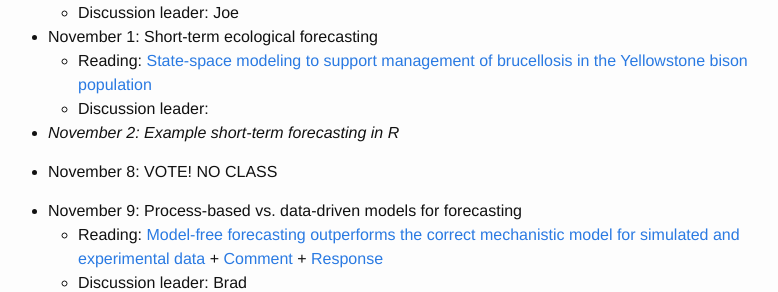
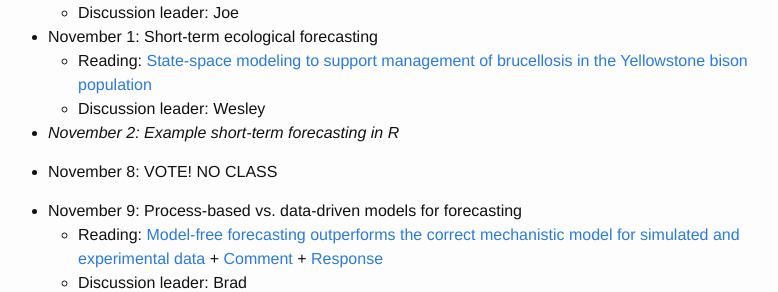
Before and after one commit to weecology/forecasting-dynamics-course, a Jekyll site: the page built from schedule.md, in a window 1280 px wide and 900 px high, scrolled down 1398 px. Shown: the part 160-452 px from the top of the window, without its empty margins (252-1030 px from the left). Built offline with Jekyll 4.4.1, drawn with Linux system fonts in a browser that asks for light colours.

Commit message:
Add discussion leader for short-term ecological forecasting

```diff
--- a/schedule.md
+++ b/schedule.md
@@ -87,7 +87,7 @@ Activity days when laptops are required are noted in italics. Discussion leaders
 
 * November 1: Short-term ecological forecasting
     * Reading: [State-space modeling to support management of brucellosis in the Yellowstone bison population](https://doi.org/10.1890/14-1413.1)
-    * Discussion leader:
+    * Discussion leader: Wesley
 
 * *November 2: Example short-term forecasting in R*
 
```
